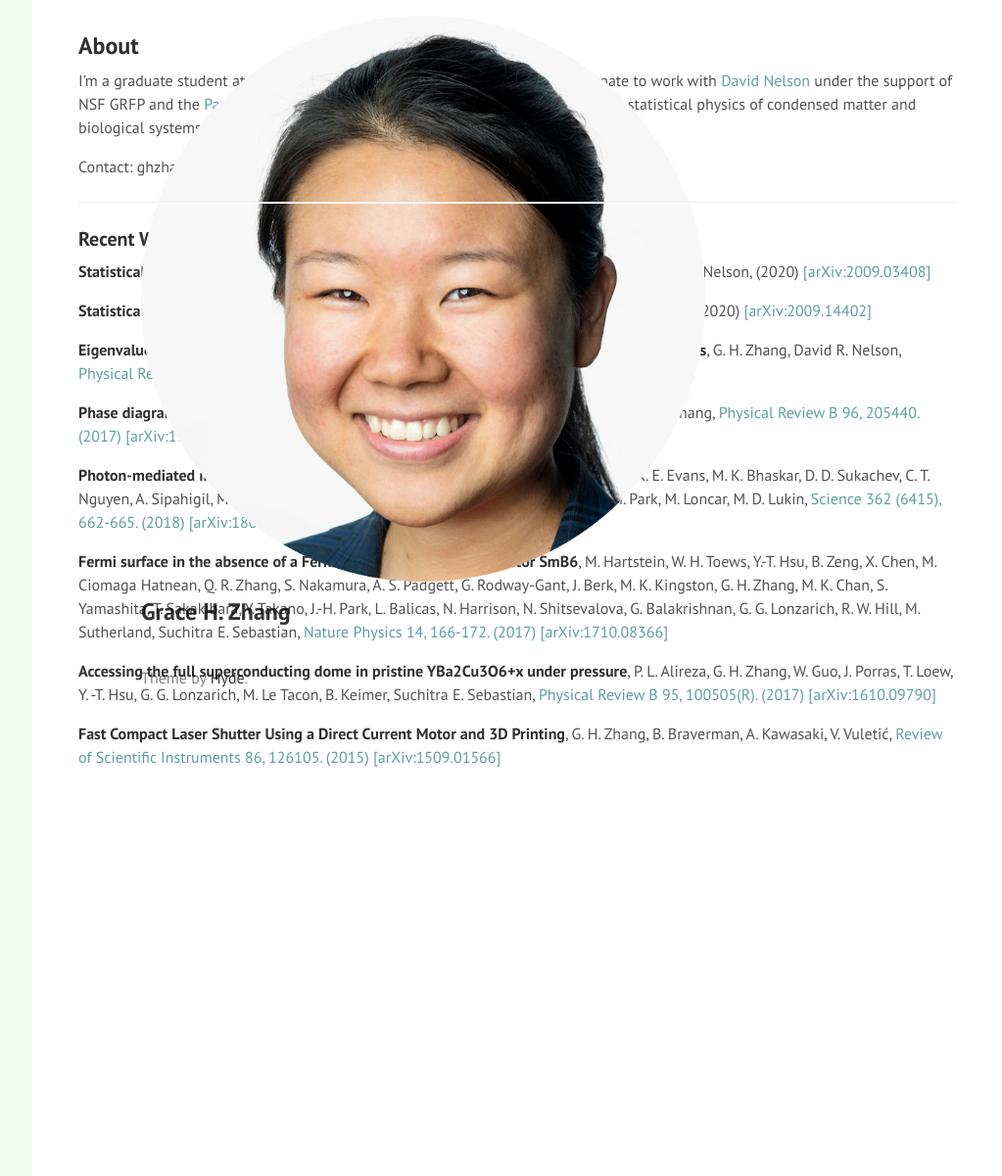
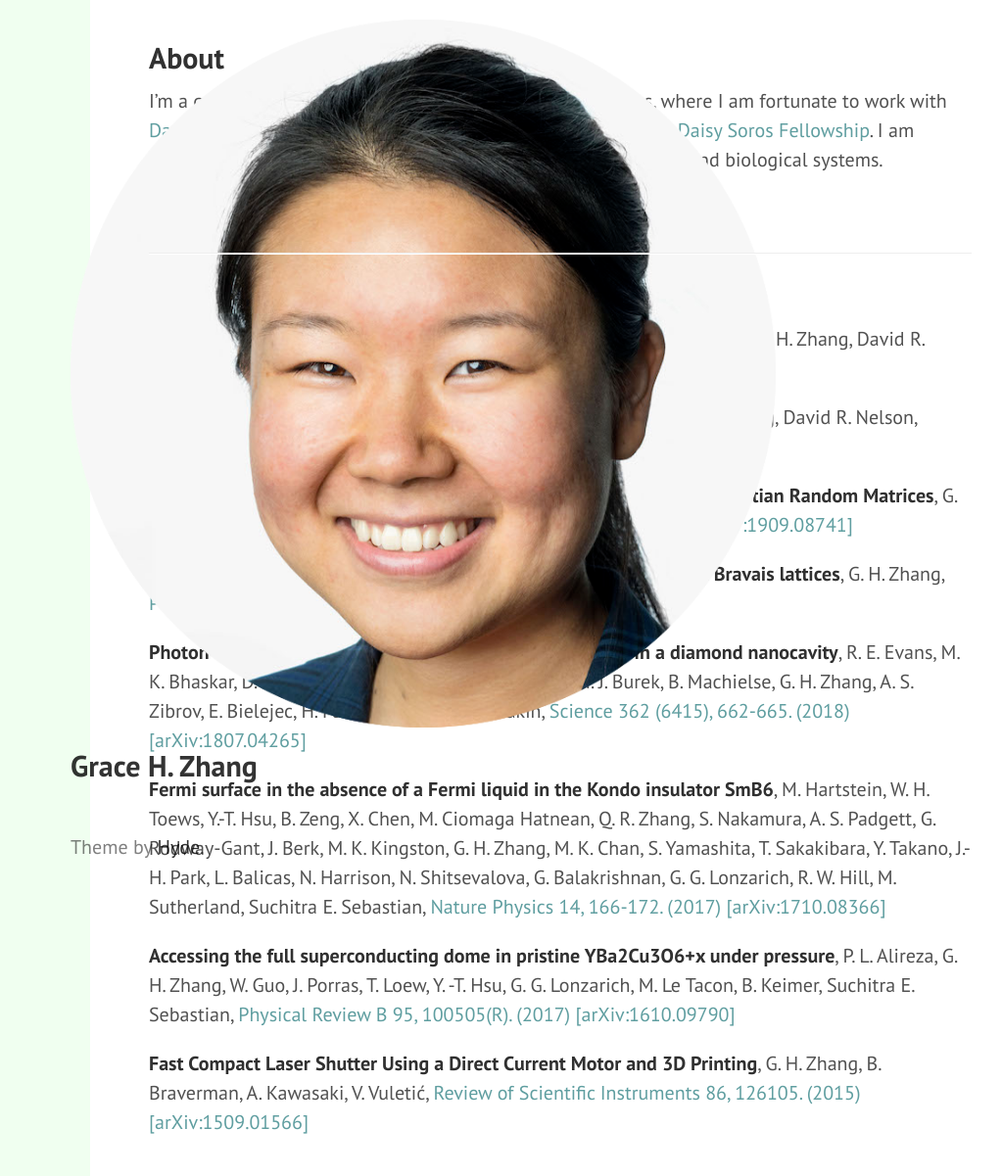
Before and after one commit to ghzhang0/ghzhang0.github.io, a Jekyll site: the page built from index.markdown, in a window 1280 px wide and 1201 px high. Shown: the whole window at 98% size, without its empty margins (208-1231 px from the left). Built offline with Jekyll 4.4.1, drawn with Linux system fonts in a browser that asks for light colours.

Commit message:
Update hyde.css

```diff
--- a/public/css/hyde.css
+++ b/public/css/hyde.css
@@ -39,9 +39,9 @@ html {
     font-size: 16px;
   }
 }
-@media (min-width: 28em) {
+@media (min-width: 58em) {
   html {
-    font-size: 16px;
+    font-size: 20px;
   }
 }
 
```
